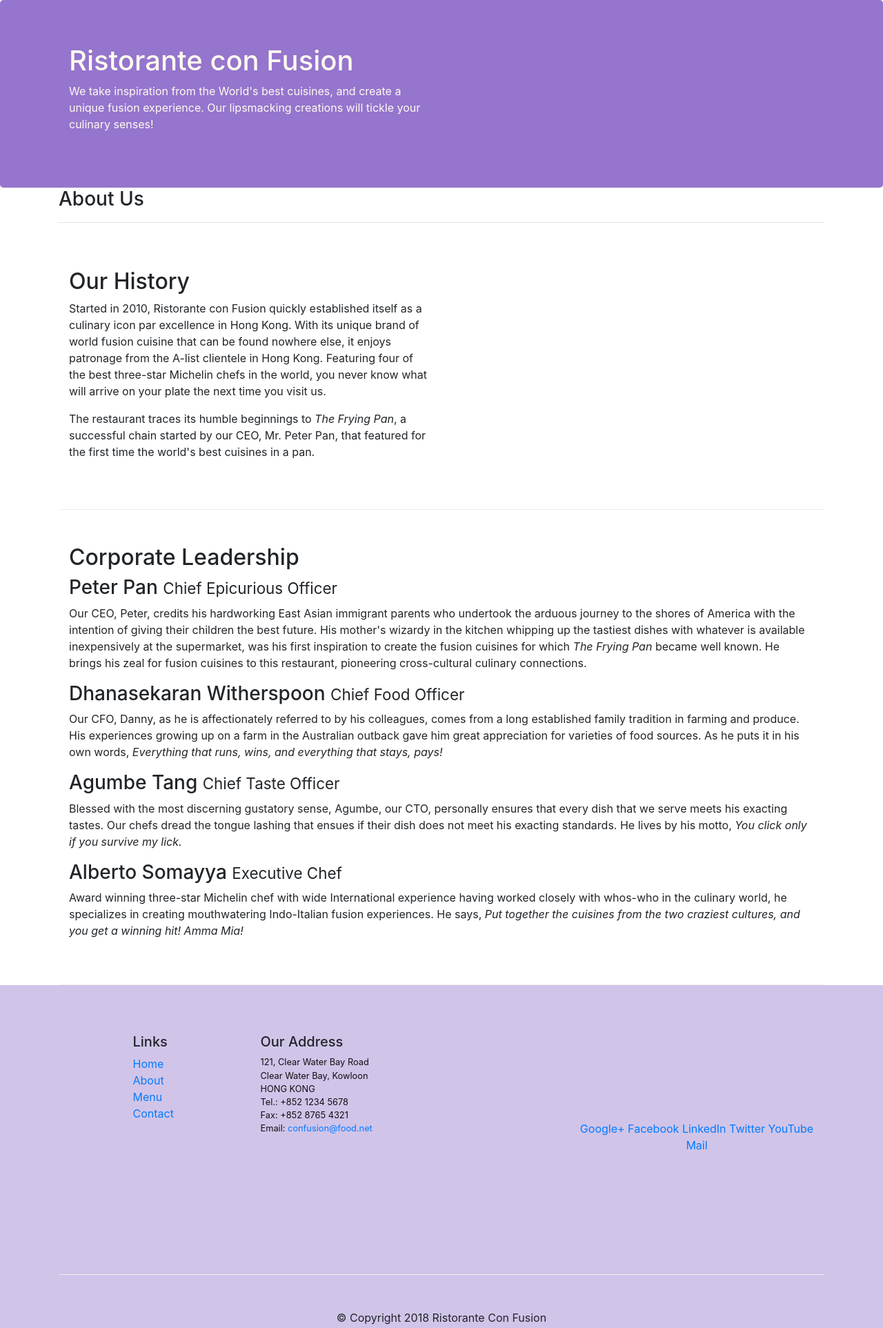
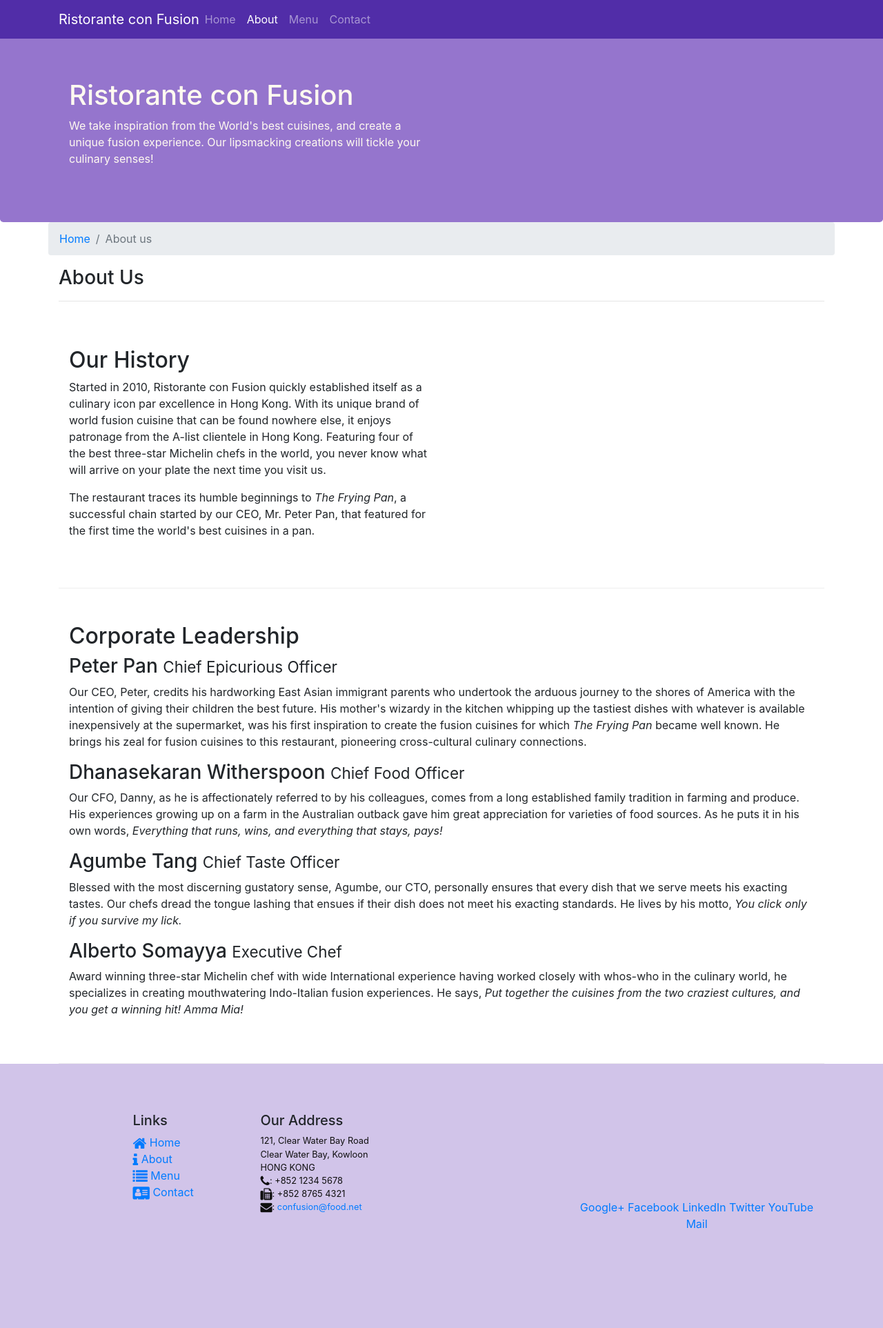
Before and after one commit to SShneider/Front-End-Web-UI-Frameworks-and-Tools-Bootstrap-4, a website: page aboutus.html in a window 1280 px wide. Shown: the top 1925 px of the page at 69% size. Drawn offline with nearby package versions, Linux system fonts and the light colour scheme.

Commit message:
navbar and footer

```diff
--- a/aboutus.html
+++ b/aboutus.html
@@ -8,14 +8,31 @@
     <meta http-equiv="x-ua-compatible" content="ie=edge">
 
     <!-- Bootstrap CSS -->
+    <link rel="stylesheet" href="node_modules/font-awesome/css/font-awesome.min.css">
     <link rel="stylesheet" href="node_modules/bootstrap/dist/css/bootstrap.min.css">
+    <link rel="stylesheet" href="node_modules/bootstrap-social/bootstrap-social.css">
     <link rel="stylesheet" type="text/css" href="css/styles.css">
     <title>Ristorante Con Fusion: About Us</title>
 
 </head>
 
 <body>
-
+    <nav class="navbar navbar-dark navbar-expand-sm fixed-top">
+        <div class="container">
+            <button class="navbar-toggler" type="button" data-toggle="collapse" data-target="#Navbar">
+                <span class="navbar-toggler-icon"></span>
+            </button>
+            <a class="navbar-brand mr-auto" href="./index.html">Ristorante con Fusion</a>
+            <div class="collapse navbar-collapse" id="Navbar">
+                <ul class="navbar-nav mr-auto">
+                    <li class="nav-item"><a class="nav-link" href="./index.html">Home</a></li>
+                    <li class="nav-item active"><a class="nav-link" href="#">About</a></li>
+                    <li class="nav-item"><a class="nav-link" href="#">Menu</a></li>
+                    <li class="nav-item"><a class="nav-link" href="#">Contact</a></li>
+                </ul>
+            </div>
+        </div>
+    </nav>
     <header class="jumbotron">
         <div class="container">
             <div class="row row-header">
@@ -31,6 +48,10 @@
 
     <div class="container">
         <div class="row">
+            <ol class="col-12 breadcrumb">
+                <li class="breadcrumb-item"><a href="./index.html">Home</a></li>
+                <li class="breadcrumb-item active">About us</li>
+            </ol>
             <div class="col-12">
                <h3>About Us</h3>
                <hr>
@@ -70,10 +91,10 @@
                 <div class="col-4 offset-1 col-sm-2">
                     <h5>Links</h5>
                     <ul class="list-unstyled">
-                        <li><a href="#">Home</a></li>
-                        <li><a href="#">About</a></li>
-                        <li><a href="#">Menu</a></li>
-                        <li><a href="#">Contact</a></li>
+                        <li><a href="#"><span class="fa fa-home fa-lg"></span> Home</a></li>
+                        <li><a href="./aboutus.html"><span class="fa fa-info fa-lg"></span> About</a></li>
+                        <li><a href="#"><span class="fa fa-list fa-lg"></span> Menu</a></li>
+                        <li><a href="#"><span class="fa fa-address-card fa-lg"></span> Contact</a></li>
                     </ul>
                 </div>
                 <div class="col-7 col-sm-5">
@@ -82,9 +103,9 @@
 		              121, Clear Water Bay Road<br>
 		              Clear Water Bay, Kowloon<br>
 		              HONG KONG<br>
-		              Tel.: +852 1234 5678<br>
-		              Fax: +852 8765 4321<br>
-		              Email: <a href="mailto:confusion@food.net">confusion@food.net</a>
+		              <i class="fa fa-phone fa-lg"></i>: +852 1234 5678<br>
+		              <i class="fa fa-fax fa-lg"></i>: +852 8765 4321<br>
+		              <i class="fa fa-envelope fa-lg"></i>: <a href="mailto:confusion@food.net">confusion@food.net</a>
 		           </address>
                 </div>
                 <div class="col-12 col-sm-4 align-self-center">
--- a/css/styles.css
+++ b/css/styles.css
@@ -28,3 +28,12 @@
     margin: 0px;
     color: #0f0f0f;
 }
+
+body{
+    padding-top: 50px;
+    z-index: 0;
+}
+
+.navbar-dark{
+    background-color: #512DA8;
+}
--- a/package.json
+++ b/package.json
@@ -15,6 +15,8 @@
   },
   "dependencies": {
     "bootstrap": "^4.0.0",
+    "bootstrap-social": "^5.1.1",
+    "font-awesome": "^4.7.0",
     "jquery": "^3.3.1",
     "popper.js": "^1.12.9"
   }
```
Also changed, not shown: index.html (+34 -14 lines), 1 other file.
